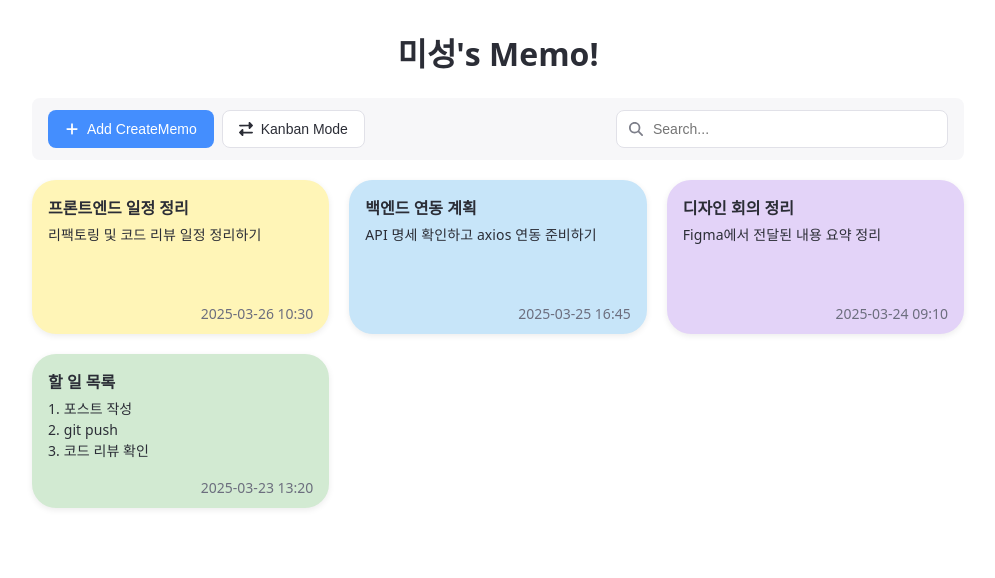
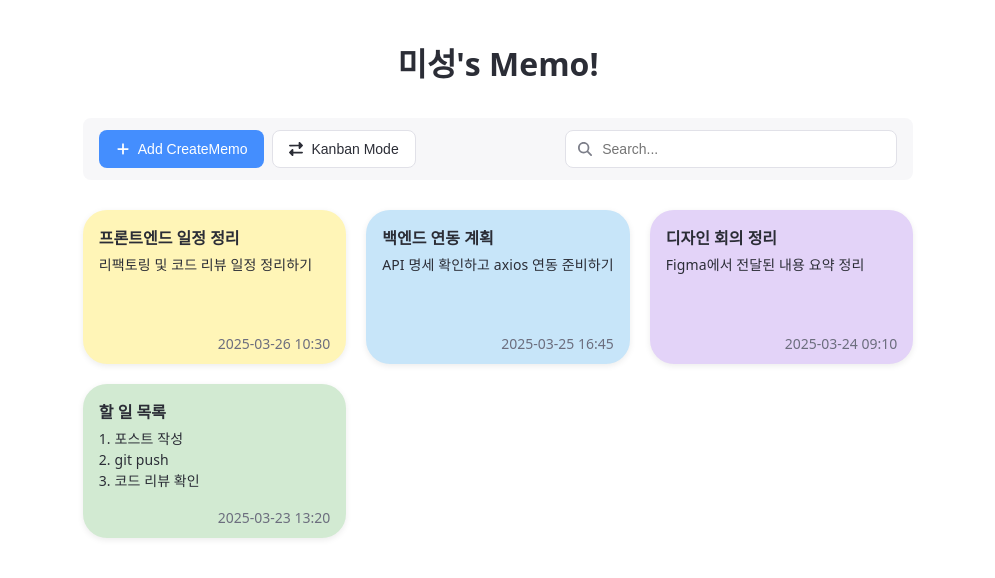
Before and after one commit to MJZ-Templates/custom-memo-app, a React (Vite) app in the folder front/: page /memo in a window 1280 px wide. Shown: the top 578 px of the page, without its empty margins (142-1137 px from the left). Built offline with nearby package versions, Linux system fonts and the light colour scheme.

Commit message:
fix: 로그인, 회원가입 페이지 레이아웃 수정

```diff
--- a/front/src/App.jsx
+++ b/front/src/App.jsx
@@ -6,8 +6,6 @@ import styled from "@emotion/styled";
 
 const AppContainer = styled.div`
   max-width: 960px;
-  margin: 0 auto;
-  padding: 30px 14px;
   box-sizing: border-box;
 `;
 
--- a/front/src/components/KanbanBoard.jsx
+++ b/front/src/components/KanbanBoard.jsx
@@ -41,7 +41,7 @@ export default KanbanBoard;
 
 const BoardContainer = styled.div`
   display: flex;
-  gap: 24px;
+  gap: 20px;
   justify-content: flex-start;
   width: 100%;
   overflow-x: auto;
--- a/front/src/pages/MemoListPage.jsx
+++ b/front/src/pages/MemoListPage.jsx
@@ -83,9 +83,9 @@ const MemoListPage = () => {
     : memos;
 
   return (
+    <PageContainer>
       <MemoListPageContainer>
         <PageTitle>{user.name}'s Memo!</PageTitle>
-
         <ButtonContainer>
           <Button onClick={openCreateModal}>
             <FaPlus />
@@ -106,7 +106,7 @@ const MemoListPage = () => {
             onChange={(e) => setSearchQuery(e.target.value)}
           />
         </ButtonContainer>
-
+        <MemoContainer>
           {viewMode === "list" ? (
             <MemoList
               memos={filteredMemos}
@@ -120,7 +120,7 @@ const MemoListPage = () => {
               onMemoClick={openEditModal}
             />
           )}
-
+        </MemoContainer>
         {isModalOpen && (
           <MemoModal
             mode={mode}
@@ -129,20 +129,35 @@ const MemoListPage = () => {
             onDelete={handleDelete}
             onCancel={closeModal}
           />
-      )}
+        )}{" "}
       </MemoListPageContainer>
+    </PageContainer>
   );
 };
 
 export default MemoListPage;
 
+const PageContainer = styled.div`
+  display: flex;
+  flex-direction: column;
+  /* justify-content: center; */
+  align-items: center;
+  height: 100vh;
+  width: 100vw;
+  gap: 30px;
+  /* background-color: #f7f7fa; */
+`;
+
 const MemoListPageContainer = styled.div`
   display: flex;
   flex-direction: column;
   align-items: center;
-  width: 100%;
-  margin: 0 auto;
-  gap: 20px;
+  padding: 40px 30px;
+  /* border: 1px solid #e1e1e8; */
+  border-radius: 16px;
+  /* box-shadow: 0 4px 12px rgba(0, 0, 0, 0.08); */
+  background-color: #fff;
+  gap: 30px;
 `;
 
 const PageTitle = styled.h1`
@@ -162,3 +177,7 @@ const ButtonContainer = styled.div`
   border-radius: 8px;
   gap: 8px;
 `;
+
+const MemoContainer = styled.div`
+  width: 100%;
+`;
```
Lines whose indentation alone changed are shown as unchanged.
